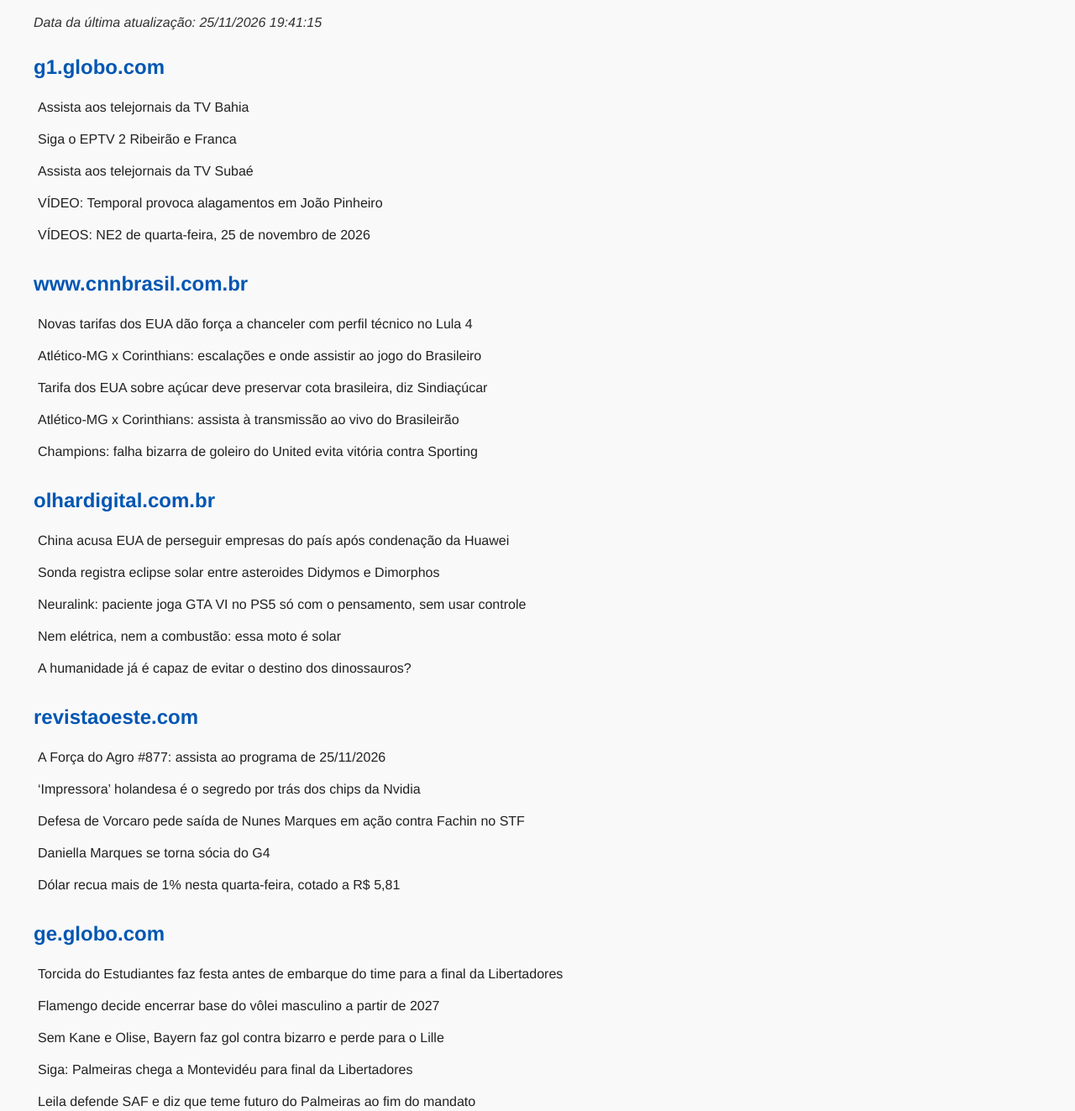
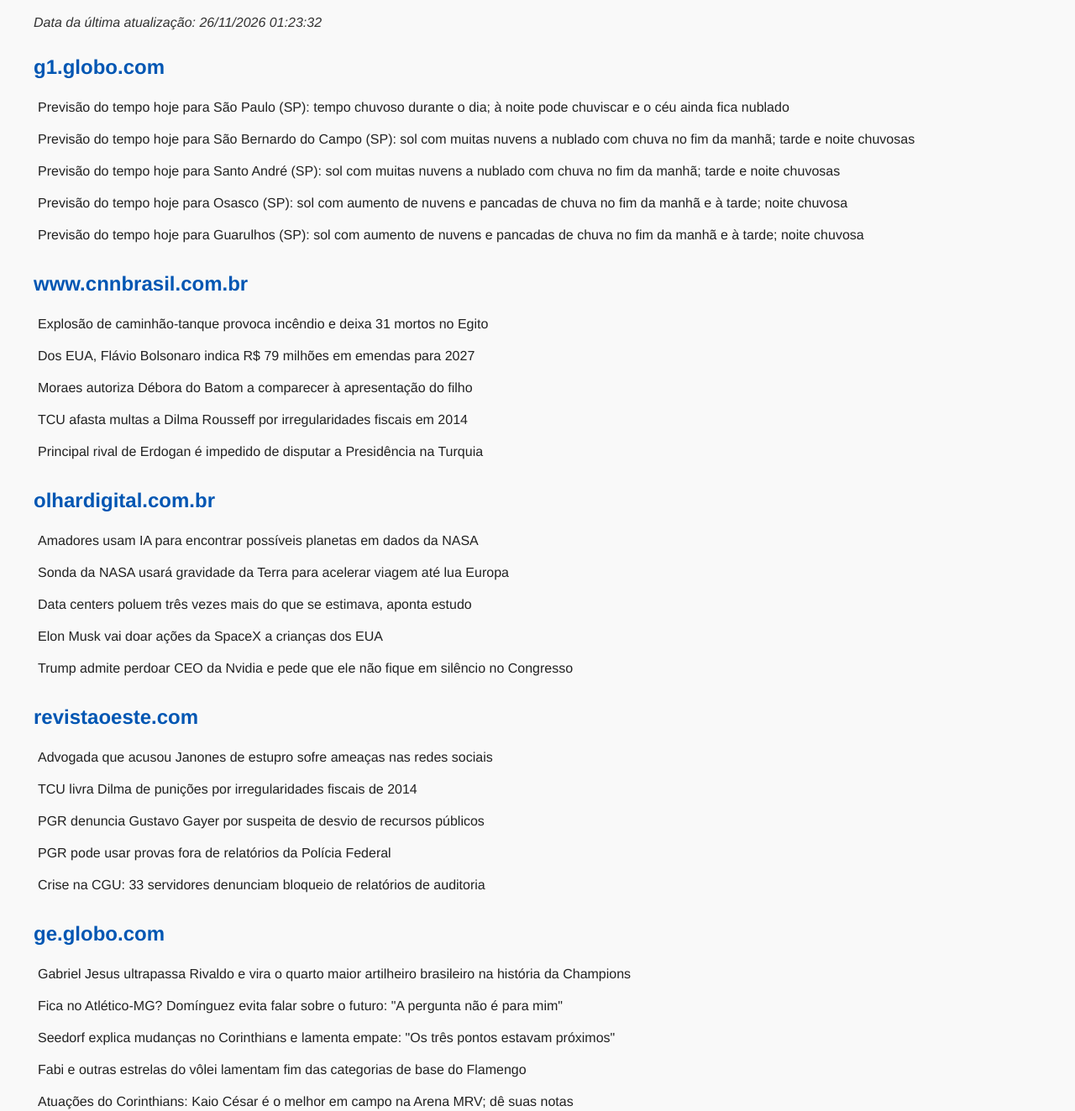
Before and after one commit to Reinaldopinheiro/reinaldopinheiro.github.io, a plain HTML site: page noticias/noticias.html in a window 1280 px wide. Shown: the part 92-1415 px from the top of the page at 84% size. Drawn offline with Linux system fonts and the light colour scheme.

Commit message:
Automação: Noticias RPC atualizadas

```diff
--- a/noticias/noticias.html
+++ b/noticias/noticias.html
@@ -13,46 +13,46 @@
 </style>
 </head><body>
 <h1>NOTICIAS RPC</h1>
-<p><em>Data da última atualização: 25/11/2026 19:41:15</em></p>
+<p><em>Data da última atualização: 26/11/2026 01:23:32</em></p>
 <h2>g1.globo.com</h2>
 <div class="noticias">
-<div class="noticia"><a href="https://g1.globo.com/ba/bahia/ao-vivo/assista-aos-telejornais-da-tv-bahia.ghtml" target="_blank">Assista aos telejornais da TV Bahia</a></div>
-<div class="noticia"><a href="https://g1.globo.com/sp/ribeirao-preto-franca/ao-vivo/eptv-2-ribeirao-e-franca-ao-vivo.ghtml" target="_blank">Siga o EPTV 2 Ribeirão e Franca</a></div>
-<div class="noticia"><a href="https://g1.globo.com/ba/feira-de-santana-regiao/ao-vivo/assista-aos-telejornais-da-tv-subae.ghtml" target="_blank">Assista aos telejornais da TV Subaé</a></div>
-<div class="noticia"><a href="https://g1.globo.com/mg/triangulo-mineiro/noticia/2026/11/25/video-temporal-provoca-alagamentos-em-joao-pinheiro.ghtml" target="_blank">VÍDEO: Temporal provoca alagamentos em João Pinheiro</a></div>
-<div class="noticia"><a href="https://g1.globo.com/pe/pernambuco/videos-ne2/playlist/videos-ne2-de-quarta-feira-25-de-novembro-de-2026.ghtml" target="_blank">VÍDEOS: NE2 de quarta-feira, 25 de novembro de 2026</a></div>
+<div class="noticia"><a href="https://g1.globo.com/sp/sao-paulo/previsao-do-tempo/noticia/2026/11/26/previsao-do-tempo-hoje-para-sao-paulo-sp-tempo-chuvoso-durante-o-dia-a-noite-pode-chuviscar-e-o-ceu-ainda-fica-nublado.ghtml" target="_blank">Previsão do tempo hoje para São Paulo (SP): tempo chuvoso durante o dia; à noite pode chuviscar e o céu ainda fica nublado</a></div>
+<div class="noticia"><a href="https://g1.globo.com/sp/sao-paulo/previsao-do-tempo/noticia/2026/11/26/previsao-do-tempo-hoje-para-sao-bernardo-do-campo-sp-sol-com-muitas-nuvens-a-nublado-com-chuva-no-fim-da-manha-tarde-e-noite-chuvosas.ghtml" target="_blank">Previsão do tempo hoje para São Bernardo do Campo (SP): sol com muitas nuvens a nublado com chuva no fim da manhã; tarde e noite chuvosas</a></div>
+<div class="noticia"><a href="https://g1.globo.com/sp/sao-paulo/previsao-do-tempo/noticia/2026/11/26/previsao-do-tempo-hoje-para-santo-andre-sp-sol-com-muitas-nuvens-a-nublado-com-chuva-no-fim-da-manha-tarde-e-noite-chuvosas.ghtml" target="_blank">Previsão do tempo hoje para Santo André (SP): sol com muitas nuvens a nublado com chuva no fim da manhã; tarde e noite chuvosas</a></div>
+<div class="noticia"><a href="https://g1.globo.com/sp/sao-paulo/previsao-do-tempo/noticia/2026/11/26/previsao-do-tempo-hoje-para-osasco-sp-sol-com-aumento-de-nuvens-e-pancadas-de-chuva-no-fim-da-manha-e-a-tarde-noite-chuvosa.ghtml" target="_blank">Previsão do tempo hoje para Osasco (SP): sol com aumento de nuvens e pancadas de chuva no fim da manhã e à tarde; noite chuvosa</a></div>
+<div class="noticia"><a href="https://g1.globo.com/sp/sao-paulo/previsao-do-tempo/noticia/2026/11/26/previsao-do-tempo-hoje-para-guarulhos-sp-sol-com-aumento-de-nuvens-e-pancadas-de-chuva-no-fim-da-manha-e-a-tarde-noite-chuvosa.ghtml" target="_blank">Previsão do tempo hoje para Guarulhos (SP): sol com aumento de nuvens e pancadas de chuva no fim da manhã e à tarde; noite chuvosa</a></div>
 </div>
 <h2>www.cnnbrasil.com.br</h2>
 <div class="noticias">
-<div class="noticia"><a href="https://www.cnnbrasil.com.br/politica/novas-tarifas-dos-eua-dao-forca-a-chanceler-com-perfil-tecnico-no-lula-4/" target="_blank">Novas tarifas dos EUA dão força a chanceler com perfil técnico no Lula 4</a></div>
-<div class="noticia"><a href="https://www.cnnbrasil.com.br/esportes/brasileirao/atletico-mg-x-corinthians-escalacoes-e-onde-assistir-ao-jogo-do-brasileiro/" target="_blank">Atlético-MG x Corinthians: escalações e onde assistir ao jogo do Brasileiro</a></div>
-<div class="noticia"><a href="https://www.cnnbrasil.com.br/agro/tarifa-dos-eua-sobre-acucar-deve-preservar-cota-brasileira-diz-sindiacucar/" target="_blank">Tarifa dos EUA sobre açúcar deve preservar cota brasileira, diz Sindiaçúcar</a></div>
-<div class="noticia"><a href="https://www.cnnbrasil.com.br/esportes/brasileirao/atletico-mg-x-corinthians-assista-a-transmissao-ao-vivo-do-brasileirao/" target="_blank">Atlético-MG x Corinthians: assista à transmissão ao vivo do Brasileirão</a></div>
-<div class="noticia"><a href="https://www.cnnbrasil.com.br/esportes/futebol/futebol-internacional/champions-league/champions-falha-bizarra-de-goleiro-do-united-evita-vitoria-contra-sporting/" target="_blank">Champions: falha bizarra de goleiro do United evita vitória contra Sporting</a></div>
+<div class="noticia"><a href="https://www.cnnbrasil.com.br/internacional/explosao-de-caminhao-tanque-provoca-incendio-e-deixa-mortos-no-egito/" target="_blank">Explosão de caminhão-tanque provoca incêndio e deixa 31 mortos no Egito</a></div>
+<div class="noticia"><a href="https://www.cnnbrasil.com.br/politica/dos-eua-flavio-bolsonaro-indica-r-79-milhoes-em-emendas-para-2027/" target="_blank">Dos EUA, Flávio Bolsonaro indica R$ 79 milhões em emendas para 2027</a></div>
+<div class="noticia"><a href="https://www.cnnbrasil.com.br/politica/moraes-autoriza-debora-do-batom-a-comparecer-a-apresentacao-do-filho/" target="_blank">Moraes autoriza Débora do Batom a comparecer à apresentação do filho</a></div>
+<div class="noticia"><a href="https://www.cnnbrasil.com.br/politica/tcu-afasta-multas-a-dilma-rousseff-por-irregularidades-fiscais-em-2014/" target="_blank">TCU afasta multas a Dilma Rousseff por irregularidades fiscais em 2014</a></div>
+<div class="noticia"><a href="https://www.cnnbrasil.com.br/internacional/principal-rival-de-erdogan-e-impedido-de-disputar-a-presidencia-na-turquia/" target="_blank">Principal rival de Erdogan é impedido de disputar a Presidência na Turquia</a></div>
 </div>
 <h2>olhardigital.com.br</h2>
 <div class="noticias">
-<div class="noticia"><a href="https://olhardigital.com.br/2026/11/25/pro/china-acusa-eua-de-perseguir-empresas-do-pais-apos-condenacao-da-huawei/" target="_blank">China acusa EUA de perseguir empresas do país após condenação da Huawei</a></div>
-<div class="noticia"><a href="https://olhardigital.com.br/2026/11/25/ciencia-e-espaco/sonda-registra-eclipse-solar-entre-asteroides-didymos-e-dimorphos/" target="_blank">Sonda registra eclipse solar entre asteroides Didymos e Dimorphos</a></div>
-<div class="noticia"><a href="https://olhardigital.com.br/2026/11/25/games-e-consoles/neuralink-gta-6-paciente-joga-ps5-pensamento/" target="_blank">Neuralink: paciente joga GTA VI no PS5 só com o pensamento, sem usar controle</a></div>
-<div class="noticia"><a href="https://olhardigital.com.br/2026/11/25/carros-e-tecnologia/nem-eletrica-nem-a-combustao-essa-moto-e-solar/" target="_blank">Nem elétrica, nem a combustão: essa moto é solar</a></div>
-<div class="noticia"><a href="https://olhardigital.com.br/2026/11/25/ciencia-e-espaco/a-humanidade-ja-e-capaz-de-evitar-o-destino-dos-dinossauros/" target="_blank">A humanidade já é capaz de evitar o destino dos dinossauros?</a></div>
+<div class="noticia"><a href="https://olhardigital.com.br/2026/11/25/ciencia-e-espaco/amadores-usam-ia-para-encontrar-possiveis-planetas-em-dados-da-nasa/" target="_blank">Amadores usam IA para encontrar possíveis planetas em dados da NASA</a></div>
+<div class="noticia"><a href="https://olhardigital.com.br/2026/11/25/ciencia-e-espaco/sonda-da-nasa-usara-gravidade-da-terra-para-acelerar-viagem-ate-lua-europa/" target="_blank">Sonda da NASA usará gravidade da Terra para acelerar viagem até lua Europa</a></div>
+<div class="noticia"><a href="https://olhardigital.com.br/2026/11/25/pro/data-centers-poluem-tres-vezes-mais-do-que-se-estimava-aponta-estudo/" target="_blank">Data centers poluem três vezes mais do que se estimava, aponta estudo</a></div>
+<div class="noticia"><a href="https://olhardigital.com.br/2026/11/25/pro/elon-musk-vai-doar-acoes-da-spacex-a-criancas-dos-eua/" target="_blank">Elon Musk vai doar ações da SpaceX a crianças dos EUA</a></div>
+<div class="noticia"><a href="https://olhardigital.com.br/2026/11/25/pro/trump-admite-perdoar-ceo-da-nvidia-e-pede-que-ele-nao-fique-em-silencio-no-congresso/" target="_blank">Trump admite perdoar CEO da Nvidia e pede que ele não fique em silêncio no Congresso</a></div>
 </div>
 <h2>revistaoeste.com</h2>
 <div class="noticias">
-<div class="noticia"><a href="https://revistaoeste.com/videos/a-forca-do-agro/a-forca-do-agro-877-assista-ao-programa-de-25-11-2026/" target="_blank">A Força do Agro #877: assista ao programa de 25/11/2026</a></div>
-<div class="noticia"><a href="https://revistaoeste.com/tecnologia/impressora-holandesa-e-o-segredo-por-tras-dos-chips-da-nvidia/" target="_blank">‘Impressora’ holandesa é o segredo por trás dos chips da Nvidia</a></div>
-<div class="noticia"><a href="https://revistaoeste.com/politica/defesa-de-vorcaro-pede-saida-de-nunes-marques-em-acao-contra-fachin-no-stf/" target="_blank">Defesa de Vorcaro pede saída de Nunes Marques em ação contra Fachin no STF</a></div>
-<div class="noticia"><a href="https://revistaoeste.com/economia/daniella-marques-se-torna-socia-do-g4/" target="_blank">Daniella Marques se torna sócia do G4</a></div>
-<div class="noticia"><a href="https://revistaoeste.com/economia/dolar-recua-mais-de-1-nesta-quarta-feira-cotado-a-r-581/" target="_blank">Dólar recua mais de 1% nesta quarta-feira, cotado a R$ 5,81</a></div>
+<div class="noticia"><a href="https://revistaoeste.com/politica/advogada-que-acusou-janones-de-estupro-sofre-ameacas-nas-redes-sociais/" target="_blank">Advogada que acusou Janones de estupro sofre ameaças nas redes sociais</a></div>
+<div class="noticia"><a href="https://revistaoeste.com/politica/tcu-livra-dilma-de-punicoes-por-irregularidades-fiscais-de-2014/" target="_blank">TCU livra Dilma de punições por irregularidades fiscais de 2014</a></div>
+<div class="noticia"><a href="https://revistaoeste.com/politica/pgr-denuncia-gustavo-gayer-por-suspeita-de-desvio-de-recursos-publicos/" target="_blank">PGR denuncia Gustavo Gayer por suspeita de desvio de recursos públicos</a></div>
+<div class="noticia"><a href="https://revistaoeste.com/politica/pgr-pode-usar-provas-fora-de-relatorios-da-policia-federal/" target="_blank">PGR pode usar provas fora de relatórios da Polícia Federal</a></div>
+<div class="noticia"><a href="https://revistaoeste.com/no-ponto/crise-na-cgu-33-servidores-denunciam-bloqueio-de-relatorios-de-auditoria/" target="_blank">Crise na CGU: 33 servidores denunciam bloqueio de relatórios de auditoria</a></div>
 </div>
 <h2>ge.globo.com</h2>
 <div class="noticias">
-<div class="noticia"><a href="https://ge.globo.com/futebol/futebol-internacional/noticia/2026/11/25/torcida-do-estudiantes-faz-festa-antes-de-embarque-do-time-para-a-final-da-libertadores.ghtml" target="_blank">Torcida do Estudiantes faz festa antes de embarque do time para a final da Libertadores</a></div>
-<div class="noticia"><a href="https://ge.globo.com/volei/noticia/2026/11/25/flamengo-decide-encerrar-base-do-volei-masculino-a-partir-de-2027.ghtml" target="_blank">Flamengo decide encerrar base do vôlei masculino a partir de 2027</a></div>
-<div class="noticia"><a href="https://ge.globo.com/futebol/futebol-internacional/liga-dos-campeoes/jogo/25-11-2026/lille-bayerndemunique.ghtml" target="_blank">Sem Kane e Olise, Bayern faz gol contra bizarro e perde para o Lille</a></div>
-<div class="noticia"><a href="https://ge.globo.com/futebol/times/palmeiras/ao-vivo/palmeiras-minha-vida-e-voce.ghtml" target="_blank">Siga: Palmeiras chega a Montevidéu para final da Libertadores</a></div>
-<div class="noticia"><a href="https://ge.globo.com/futebol/times/palmeiras/noticia/2026/11/25/leila-defende-saf-e-diz-que-teme-futuro-do-palmeiras-ao-fim-do-mandato.ghtml" target="_blank">Leila defende SAF e diz que teme futuro do Palmeiras ao fim do mandato</a></div>
+<div class="noticia"><a href="https://ge.globo.com/futebol/futebol-internacional/noticia/2026/11/26/gabriel-jesus-ultrapassa-rivaldo-e-vira-o-quarto-maior-artilheiro-brasileiro-na-historia-da-champions.ghtml" target="_blank">Gabriel Jesus ultrapassa Rivaldo e vira o quarto maior artilheiro brasileiro na história da Champions</a></div>
+<div class="noticia"><a href="https://ge.globo.com/futebol/times/atletico-mg/noticia/2026/11/25/fica-no-atletico-mg-eduardo-dominguez-evita-falar-sobre-o-futuro-a-pergunta-nao-e-para-mim.ghtml" target="_blank">Fica no Atlético-MG? Domínguez evita falar sobre o futuro: "A pergunta não é para mim"</a></div>
+<div class="noticia"><a href="https://ge.globo.com/futebol/times/corinthians/noticia/2026/11/25/seedorf-explica-mudancas-no-corinthians-e-lamenta-empate-os-tres-pontos-estavam-proximos.ghtml" target="_blank">Seedorf explica mudanças no Corinthians e lamenta empate: "Os três pontos estavam próximos"</a></div>
+<div class="noticia"><a href="https://ge.globo.com/volei/noticia/2026/11/25/fabi-e-outras-estrelas-do-volei-lamentam-fim-das-categorias-de-base-do-flamengo.ghtml" target="_blank">Fabi e outras estrelas do vôlei lamentam fim das categorias de base do Flamengo</a></div>
+<div class="noticia"><a href="https://ge.globo.com/futebol/times/corinthians/noticia/2026/11/25/atuacoes-do-corinthians-kaio-cesar-e-o-melhor-em-campo-na-arena-mrv-de-suas-notas.ghtml" target="_blank">Atuações do Corinthians: Kaio César é o melhor em campo na Arena MRV; dê suas notas </a></div>
 </div>
 <footer>
   <p>© 2026 Copyright Reinaldo Pinheiro Consultoria com Gemini - Versão 5.5 (Script Automático)</p>
```
